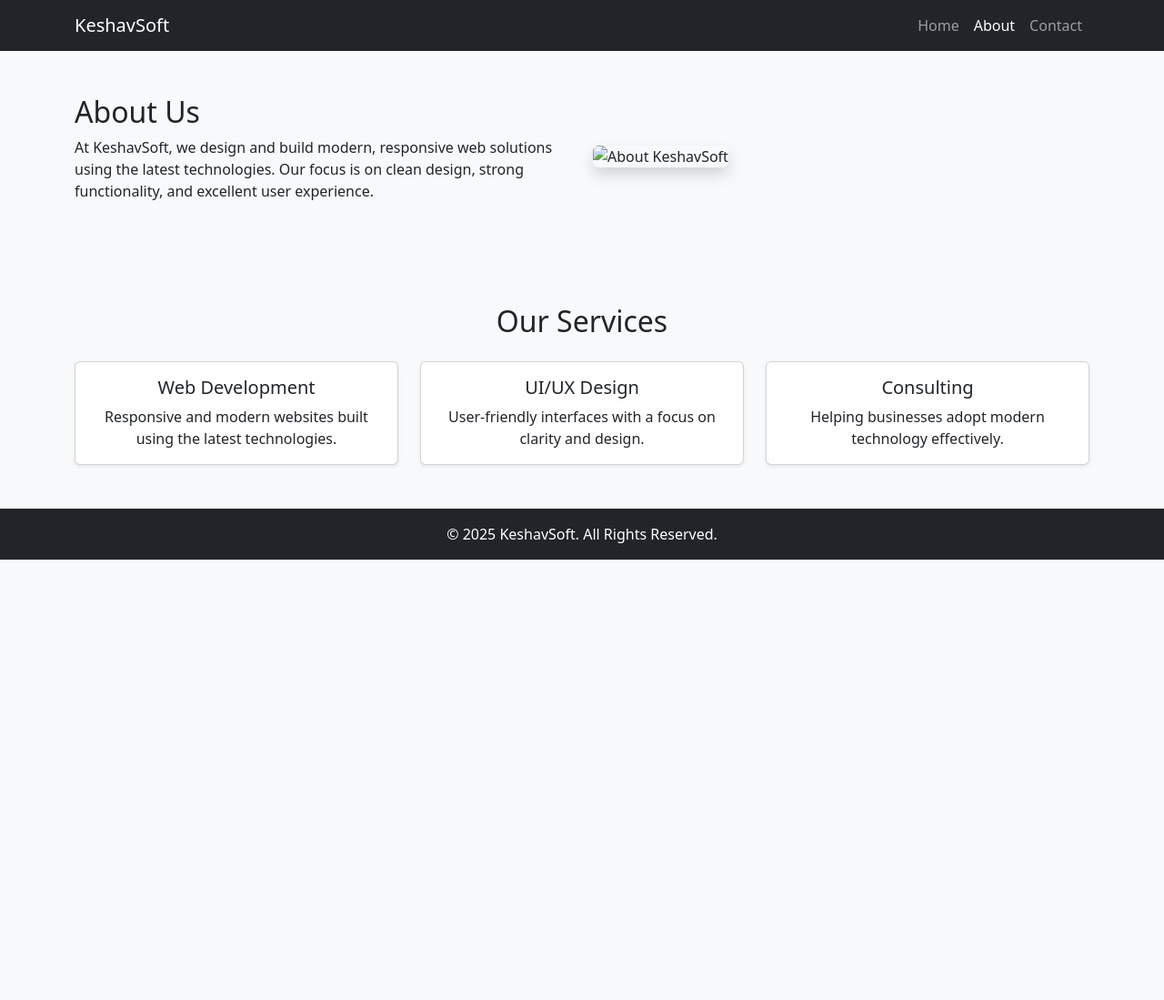
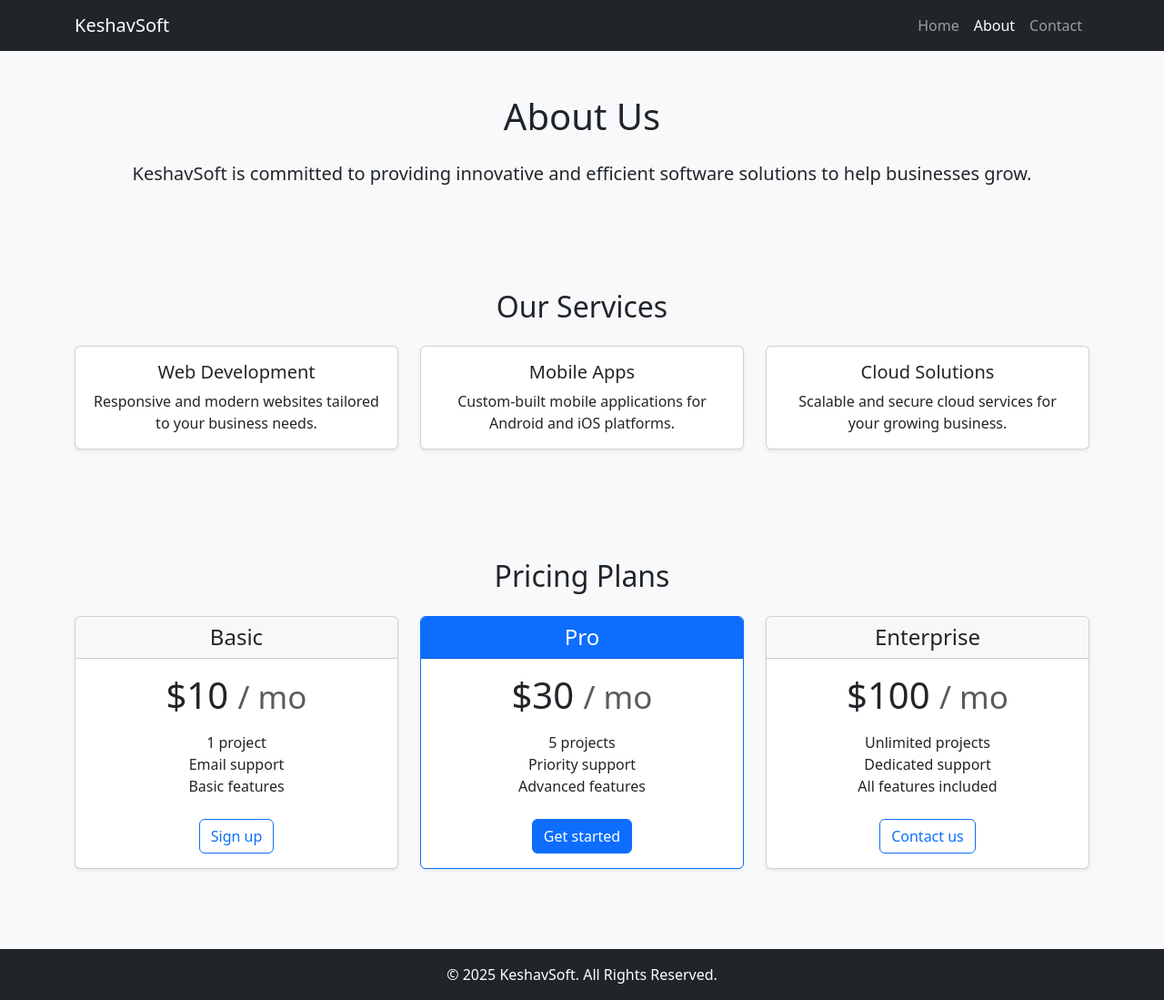
Before and after one commit to sushmagithubbhat/keshavsoft-task1, a plain HTML site: page about.html in a window 1280 px wide. Shown: the whole page at 91% size. Before the commit the page ends 800 px from the top, so only its background shows below. Drawn offline with nearby package versions, Linux system fonts and the light colour scheme; files that its build step writes are made by us from their sources.

Commit message:
Update about.html

```diff
--- a/about.html
+++ b/about.html
@@ -1,13 +1,12 @@
-<!doctype html>
+
+
+<!DOCTYPE html>
 <html lang="en">
 <head>
-    <meta charset="utf-8">
-    <meta name="viewport" content="width=device-width, initial-scale=1">
-    <title>KeshavSoft Task - About</title>
-
-    <!-- Bootstrap CSS via CDN -->
-    <link href="https://cdn.jsdelivr.net/npm/bootstrap@5.3.3/dist/css/bootstrap.min.css" rel="stylesheet">
-    <!-- Custom CSS -->
+  <meta charset="UTF-8">
+  <meta name="viewport" content="width=device-width, initial-scale=1.0">
+  <title>KeshavSoft - About</title>
+  <link href="https://cdn.jsdelivr.net/npm/bootstrap@5.3.0/dist/css/bootstrap.min.css" rel="stylesheet">
   <link rel="stylesheet" href="css/style.css">
 </head>
 <body>
@@ -31,49 +30,95 @@
 
   <!-- About Section -->
   <section class="py-5">
+    <div class="container text-center">
+      <h1 class="mb-4">About Us</h1>
+      <p class="lead">KeshavSoft is committed to providing innovative and efficient software solutions to help businesses grow.</p>
+    </div>
+  </section>
+
+  <!-- Services Section -->
+  <section class="bg-light py-5">
     <div class="container">
-        <div class="row align-items-center">
-          <div class="col-md-6">
-            <h2>About Us</h2>
-            <p>
-              At KeshavSoft, we design and build modern, responsive web solutions
-              using the latest technologies. Our focus is on clean design,
-              strong functionality, and excellent user experience.
-            </p>
+      <h2 class="text-center mb-4">Our Services</h2>
+      <div class="row text-center">
+        <div class="col-md-4">
+          <div class="card shadow-sm mb-4">
+            <div class="card-body">
+              <h5 class="card-title">Web Development</h5>
+              <p class="card-text">Responsive and modern websites tailored to your business needs.</p>
             </div>
-          <div class="col-md-6">
-            <img src="images/about.jpg" class="img-fluid rounded shadow" alt="About KeshavSoft">
+          </div>
+        </div>
+        <div class="col-md-4">
+          <div class="card shadow-sm mb-4">
+            <div class="card-body">
+              <h5 class="card-title">Mobile Apps</h5>
+              <p class="card-text">Custom-built mobile applications for Android and iOS platforms.</p>
+            </div>
+          </div>
+        </div>
+        <div class="col-md-4">
+          <div class="card shadow-sm mb-4">
+            <div class="card-body">
+              <h5 class="card-title">Cloud Solutions</h5>
+              <p class="card-text">Scalable and secure cloud services for your growing business.</p>
+            </div>
+          </div>
         </div>
       </div>
     </div>
   </section>
 
-    <!-- Services Section -->
-    <section class="bg-light py-5">
-      <div class="container text-center">
-        <h2 class="mb-4">Our Services</h2>
-        <div class="row">
-          <div class="col-md-4">
-            <div class="card shadow-sm">
+  <!-- Pricing Section -->
+  <section class="py-5">
+    <div class="container">
+      <h2 class="text-center mb-4">Pricing Plans</h2>
+      <div class="row row-cols-1 row-cols-md-3 mb-3 text-center">
+        <div class="col">
+          <div class="card mb-4 shadow-sm">
+            <div class="card-header">
+              <h4 class="my-0 fw-normal">Basic</h4>
+            </div>
             <div class="card-body">
-                <h5 class="card-title">Web Development</h5>
-                <p class="card-text">Responsive and modern websites built using the latest technologies.</p>
+              <h1 class="card-title pricing-card-title">$10 <small class="text-muted">/ mo</small></h1>
+              <ul class="list-unstyled mt-3 mb-4">
+                <li>1 project</li>
+                <li>Email support</li>
+                <li>Basic features</li>
+              </ul>
+              <button type="button" class="btn btn-outline-primary">Sign up</button>
             </div>
           </div>
         </div>
-          <div class="col-md-4">
-            <div class="card shadow-sm">
+        <div class="col">
+          <div class="card mb-4 shadow-sm border-primary">
+            <div class="card-header bg-primary text-white">
+              <h4 class="my-0 fw-normal">Pro</h4>
+            </div>
             <div class="card-body">
-                <h5 class="card-title">UI/UX Design</h5>
-                <p class="card-text">User-friendly interfaces with a focus on clarity and design.</p>
+              <h1 class="card-title pricing-card-title">$30 <small class="text-muted">/ mo</small></h1>
+              <ul class="list-unstyled mt-3 mb-4">
+                <li>5 projects</li>
+                <li>Priority support</li>
+                <li>Advanced features</li>
+              </ul>
+              <button type="button" class="btn btn-primary">Get started</button>
             </div>
           </div>
         </div>
-          <div class="col-md-4">
-            <div class="card shadow-sm">
+        <div class="col">
+          <div class="card mb-4 shadow-sm">
+            <div class="card-header">
+              <h4 class="my-0 fw-normal">Enterprise</h4>
+            </div>
             <div class="card-body">
-                <h5 class="card-title">Consulting</h5>
-                <p class="card-text">Helping businesses adopt modern technology effectively.</p>
+              <h1 class="card-title pricing-card-title">$100 <small class="text-muted">/ mo</small></h1>
+              <ul class="list-unstyled mt-3 mb-4">
+                <li>Unlimited projects</li>
+                <li>Dedicated support</li>
+                <li>All features included</li>
+              </ul>
+              <button type="button" class="btn btn-outline-primary">Contact us</button>
             </div>
           </div>
         </div>
@@ -86,7 +131,6 @@
     <p class="mb-0">© 2025 KeshavSoft. All Rights Reserved.</p>
   </footer>
 
-    <!-- Bootstrap JS via CDN -->
-    <script src="https://cdn.jsdelivr.net/npm/bootstrap@5.3.3/dist/js/bootstrap.bundle.min.js"></script>
+  <script src="https://cdn.jsdelivr.net/npm/bootstrap@5.3.0/dist/js/bootstrap.bundle.min.js"></script>
 </body>
 </html>
```
Lines whose indentation alone changed are shown as unchanged.
